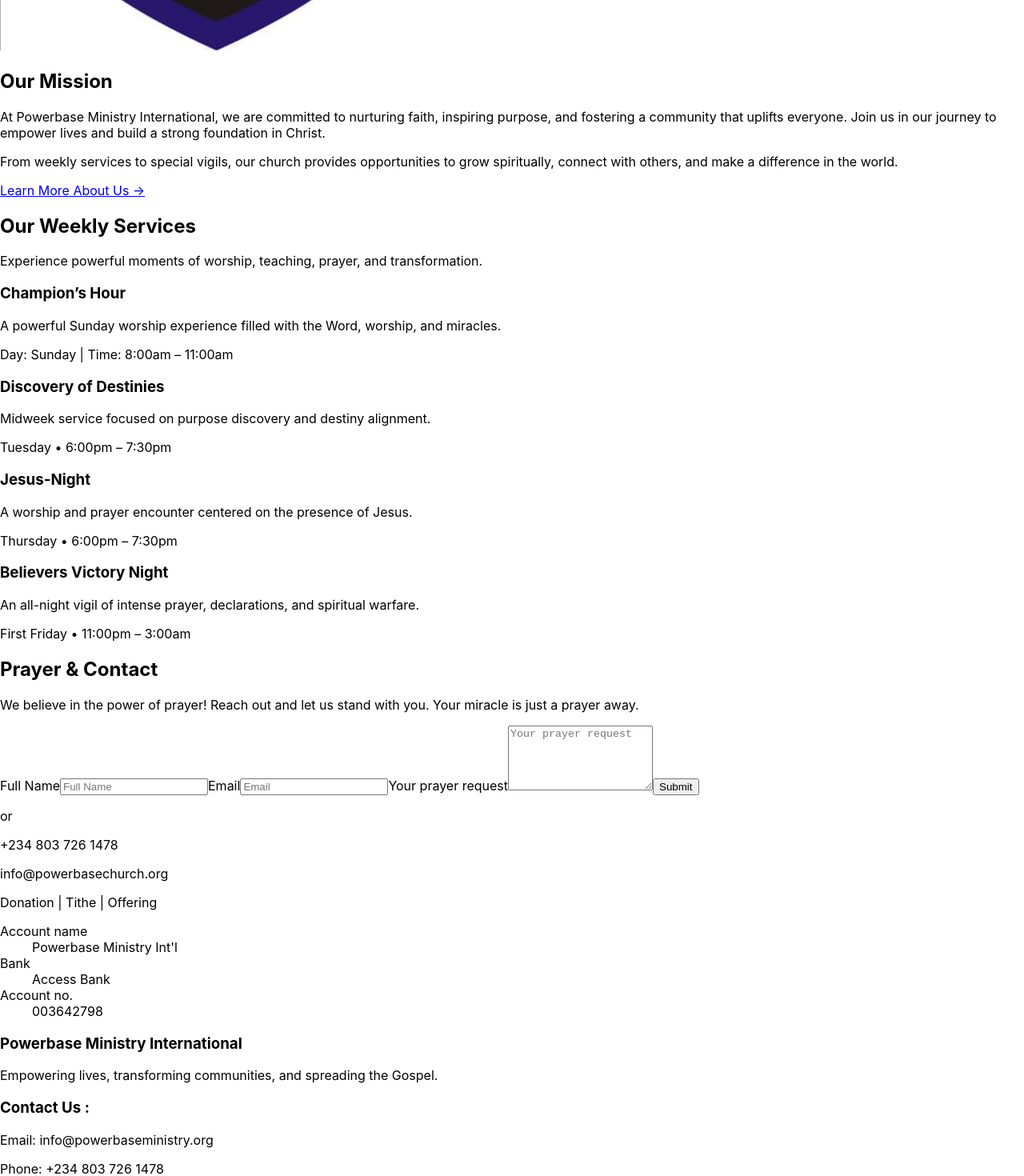
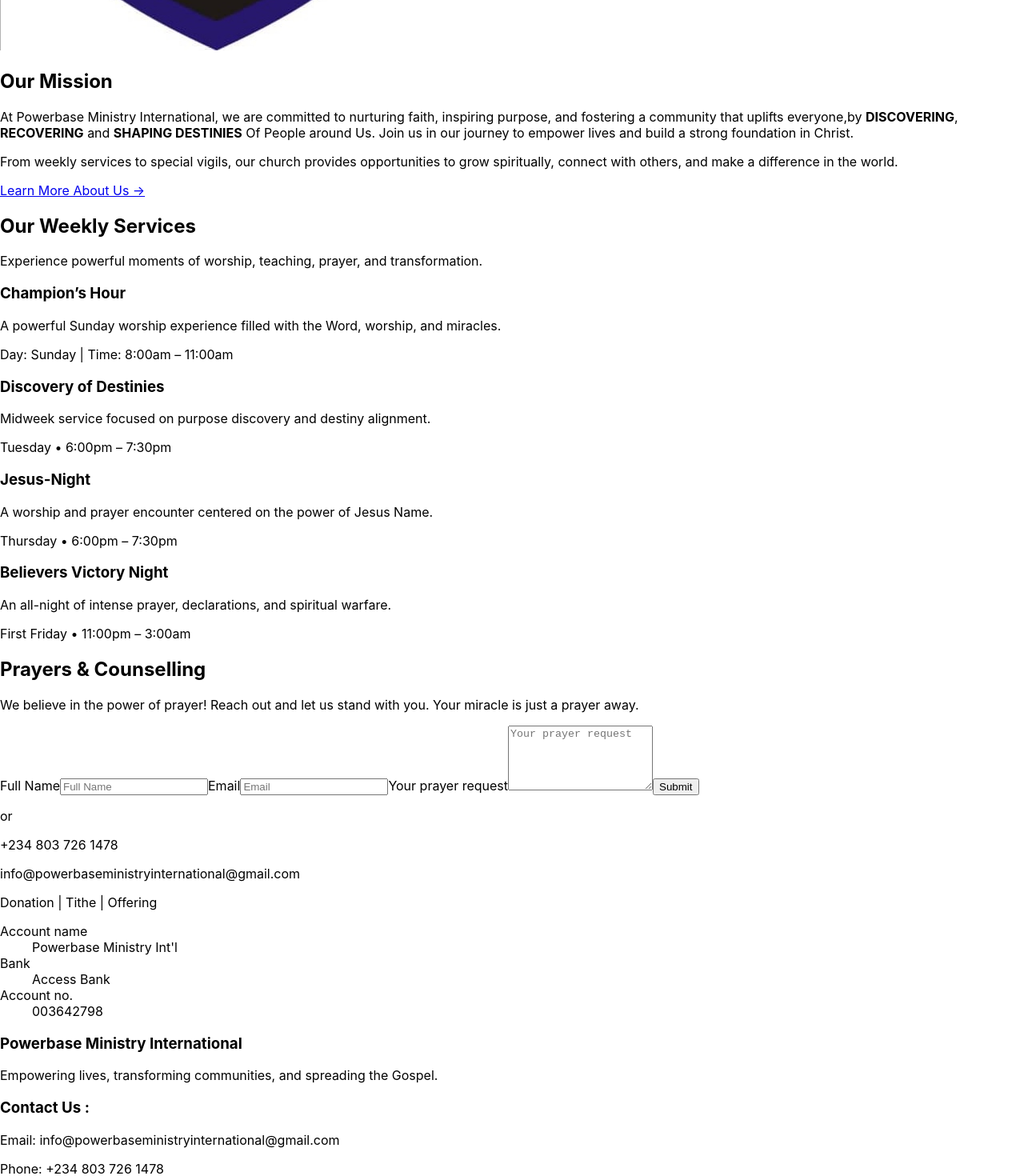
Before and after one commit to Emmycode24/Powerbase-Ministries, a React (Create React App) app: page / in a window 1280 px wide. Shown: the part 2280-3750 px from the top of the page at 80% size. Built offline with nearby package versions, Linux system fonts and the light colour scheme.

Commit message:
improvements added

```diff
--- a/src/App.js
+++ b/src/App.js
@@ -40,7 +40,7 @@
   }
 
   return (
-    <div>
+    <div className="pt-20">
       <Navbar />
       <section id="hero"><Hero /></section>
       <section id="about"><About /></section>
--- a/src/about.js
+++ b/src/about.js
@@ -7,7 +7,7 @@
         <img src={`${process.env.PUBLIC_URL}/powerbase-logo.jpg`} alt="About Powerbase Ministries" className="w-full max-w-md mx-auto rounded-2xl shadow-lg" />
         <div>
           <h2 className="text-4xl font-bold text-purple-900 mb-6">Our Mission</h2>
-          <p className="text-gray-700 text-lg leading-relaxed mb-4">At Powerbase Ministry International, we are committed to nurturing faith, inspiring purpose, and fostering a community that uplifts everyone. Join us in our journey to empower lives and build a strong foundation in Christ.</p>
+          <p className="text-gray-700 text-lg leading-relaxed mb-4">At Powerbase Ministry International, we are committed to nurturing faith, inspiring purpose, and fostering a community that uplifts everyone,by <b>DISCOVERING</b>, <b>RECOVERING</b> and <b>SHAPING DESTINIES</b> Of People around Us. Join us in our journey to empower lives and build a strong foundation in Christ.</p>
           <p className="text-gray-700 text-lg leading-relaxed">From weekly services to special vigils, our church provides opportunities to grow spiritually, connect with others, and make a difference in the world.</p>
           <a href={`${process.env.PUBLIC_URL}/#/about`} className="inline-block mt-6 font-semibold text-purple-800 hover:text-purple-950">Learn More About Us →</a>
         </div>
--- a/src/contact.js
+++ b/src/contact.js
@@ -13,7 +13,7 @@
     <section id="contact" className="pt-32 pb-20 min-h-screen flex flex-col items-center justify-center bg-gradient-to-br from-purple-100 via-pink-50 to-blue-100 relative overflow-hidden">
       <div className="max-w-3xl w-full mx-auto px-6 z-10">
         <div>
-          <h2 className="text-4xl md:text-5xl font-bold text-[var(--purple)] mb-4 text-center animate-fade-in">Prayer &amp; Contact</h2>
+          <h2 className="text-4xl md:text-5xl font-bold text-[var(--purple)] mb-4 text-center animate-fade-in">Prayers &amp; Counselling</h2>
           <p className="text-gray-700 text-center mb-10 animate-fade-in">We believe in the power of prayer! Reach out and let us stand with you. Your miracle is just a prayer away.</p>
         </div>
 
@@ -39,7 +39,7 @@
         <p className="my-8 text-gray-500">or</p>
         <div className="flex flex-col md:flex-row items-center justify-center gap-8 animate-fade-in delay-300">
           <p className="flex items-center gap-2 text-gray-700">+234 803 726 1478</p>
-          <p className="flex items-center gap-2 text-gray-700">info@powerbasechurch.org</p>
+          <p className="flex items-center gap-2 text-gray-700">info@powerbaseministryinternational@gmail.com</p>
         </div>
       </div>
     </section>
--- a/src/footer.js
+++ b/src/footer.js
@@ -4,7 +4,7 @@
   <footer className="bg-slate-950 text-white px-6 py-12">
     <div className="max-w-6xl mx-auto grid gap-8 md:grid-cols-3">
       <div><h3 className="text-xl font-semibold mb-3">Powerbase Ministry International</h3><p className="text-gray-300">Empowering lives, transforming communities, and spreading the Gospel.</p></div>
-      <div><h3 className="text-xl font-semibold mb-3">Contact Us :</h3><p className="text-gray-300">Email: info@powerbaseministry.org</p><p className="text-gray-300">Phone: +234 803 726 1478</p><p className="text-gray-300">Address: 16, Olofuntuyi Street, Baruwa Inside, Ipaja, Lagos State</p></div>
+      <div><h3 className="text-xl font-semibold mb-3">Contact Us :</h3><p className="text-gray-300">Email: info@powerbaseministryinternational@gmail.com</p><p className="text-gray-300">Phone: +234 803 726 1478</p><p className="text-gray-300">Address: 16, Olofuntuyi Street, Baruwa Inside, Ipaja, Lagos State</p></div>
       <div><h3 className="text-xl font-semibold mb-3">Follow Us</h3><p className="text-gray-300">Facebook &nbsp; Instagram &nbsp; YouTube</p></div>
     </div>
     <p className="text-center text-gray-400 mt-10">© 2026 Powerbase Ministry International. All rights reserved.</p>
--- a/src/hero.js
+++ b/src/hero.js
@@ -16,7 +16,7 @@
         <p className="text-lg md:text-xl mb-8">
           Discover, Recover and Shape Destinies.
         </p>
-        <a href="#messages" className="inline-block rounded-full bg-white text-purple-800 px-7 py-3 font-semibold hover:bg-yellow-300">Join Us This Sunday</a>
+        <a href={`${process.env.PUBLIC_URL}/#/visit`} className="inline-block rounded-full bg-white text-purple-800 px-7 py-3 font-semibold hover:bg-yellow-300">Join Us This Sunday</a>
       </div>
     </div>
   );
--- a/src/messages.js
+++ b/src/messages.js
@@ -3,8 +3,8 @@
 const services = [
   ["Champion’s Hour", "A powerful Sunday worship experience filled with the Word, worship, and miracles.", "Day: Sunday | Time: 8:00am – 11:00am"],
   ["Discovery of Destinies", "Midweek service focused on purpose discovery and destiny alignment.", "Tuesday • 6:00pm – 7:30pm"],
-  ["Jesus-Night", "A worship and prayer encounter centered on the presence of Jesus.", "Thursday • 6:00pm – 7:30pm"],
-  ["Believers Victory Night", "An all-night vigil of intense prayer, declarations, and spiritual warfare.", "First Friday • 11:00pm – 3:00am"],
+  ["Jesus-Night", "A worship and prayer encounter centered on the power of Jesus Name.", "Thursday • 6:00pm – 7:30pm"],
+  ["Believers Victory Night", "An all-night of intense prayer, declarations, and spiritual warfare.", "First Friday • 11:00pm – 3:00am"],
 ];
 
 const Messages = () => (
--- a/src/navbar.js
+++ b/src/navbar.js
@@ -5,20 +5,20 @@
   const toggleMenu = () => setIsOpen(!isOpen);
 
   return (
-    <nav className="relative w-full bg-white shadow-sm z-50">
-      <div className="max-w-7xl mx-auto flex justify-between items-center px-6 py-4">
+    <nav className="fixed top-0 left-0 right-0 w-full bg-white/95 backdrop-blur-sm shadow-md z-50">
+      <div className="max-w-7xl mx-auto flex justify-between items-center px-6 py-3">
         <a href={process.env.PUBLIC_URL || "/"} className="flex items-center gap-3 text-xl font-bold text-purple-900">
           <img src={`${process.env.PUBLIC_URL}/powerbase-logo.jpg`} alt="Powerbase Ministries" className="w-10 h-10 object-cover rounded" />
           <span>Powerbase Ministry<br />International</span>
         </a>
 
         {/* Desktop Menu */}
-        <div className="hidden md:flex items-center gap-8 text-gray-700 font-medium">
+        <div className="hidden md:flex items-center gap-7 text-gray-700 font-medium text-sm">
           <a href={process.env.PUBLIC_URL || "/"} className="hover:text-purple-800">Home</a>
           <a href={`${process.env.PUBLIC_URL}/#/about`} className="hover:text-purple-800">About</a>
           <a href={`${process.env.PUBLIC_URL}/#/events`} className="hover:text-purple-800">Events</a>
           <a href={`${process.env.PUBLIC_URL}/#/contact`} className="hover:text-purple-800">Contact</a>
-          <a href={`${process.env.PUBLIC_URL}/#/visit`} className="rounded-full bg-purple-800 text-white px-5 py-3 hover:bg-purple-900">Plan a Visit</a>
+          <a href={`${process.env.PUBLIC_URL}/#/visit`} className="rounded-full bg-purple-800 text-white px-5 py-2.5 hover:bg-purple-900">Plan a Visit</a>
         </div>
 
 
--- a/src/pages.js
+++ b/src/pages.js
@@ -17,10 +17,10 @@
 const aboutValues = ["Faith", "Love", "Excellence", "Integrity"];
 
 const pastors = [
-  ["REV. Dr John Chinedu Oliver", "SETMAN"],
-  ["Pastor Priestley Abrahams", "Lead Pastor"],
-  ["Pastor Augustine Chinomso", "Head-quarters Pastor"],
-  ["Pastor Charity Richards", "Pastor"],
+  ["REV. Dr John Chinedu Oliver", "SETMAN"],<br>HEAD-QUARTERS</br>,
+  ["REV. Priestley Abrahams", "Lead Pastor","Ishefun Branch"],
+  ["Pastor Augustine Chinomso", "Branch Pastor", "Baruwa Branch"],
+  ["REV. Charity Richards", "Pastor", "Baruwa Branch"],
 ];
 
 export const AboutPage = () => (
@@ -36,12 +36,12 @@
           <article className="group bg-white rounded-xl p-8 shadow hover:shadow-lg hover:bg-purple-500 transition cursor-pointer">
             <img src={`${process.env.PUBLIC_URL}/powerbase-logo.jpg`} alt="Our Mission" className="w-24 h-24 object-cover rounded-full mx-auto mb-5" />
             <h2 className="text-2xl font-bold text-[var(--purple)] group-hover:text-white transition mb-4">Our Mission</h2>
-            <p className="text-gray-700 group-hover:text-white transition-colors duration-300 leading-relaxed">As we praise and worship in spirit and truth, Thoroughly Empowered by the Holy Spirit, Based on the total, holy, infallible Word of God. United to fight corruption in our society and take our world for Jesus. Powerbase is where DESTINIES are DICCOVERED, RECOVERED and SHAPED. True worshippers of the living God are developed for God alone.</p>
+            <p className="text-gray-700 group-hover:text-white transition-colors duration-300 leading-relaxed">As we praise and worship in spirit and truth, Thoroughly Empowered by the Holy Spirit, based on the total, holy, infallible Word of God as united force to fight corruption in our society and  to take our world for Jesus. Powerbase is where DESTINIES are DICCOVERED, RECOVERED and SHAPED, and true worshippers of the living God are developed for God alone.</p>
           </article>
           <article className="group bg-white rounded-xl p-8 shadow hover:shadow-lg hover:bg-purple-500 transition cursor-pointer">
             <img src={`${process.env.PUBLIC_URL}/powerbase-logo.jpg`} alt="Our Vision" className="w-24 h-24 object-cover rounded-full mx-auto mb-5" />
             <h2 className="text-2xl font-bold text-[var(--purple)] group-hover:text-white transition mb-4">Our Vision</h2>
-            <p className="text-gray-700 group-hover:text-white transition-colors duration-300 font-medium">To Discover, Recover, and Shape Destinies.</p>
+            <p className="text-gray-700 group-hover:text-white transition-colors duration-300 font-medium">To Discover, Recover, and Shape Destinies, re-positioning them for greater opportunities.</p>
           </article>
         </section>
 
--- a/src/visit.js
+++ b/src/visit.js
@@ -14,6 +14,7 @@
       <div className="max-w-3xl w-full mx-auto px-6 z-10">
         <div className="text-center animate-fade-in">
           <h1 className="text-4xl md:text-5xl font-bold text-[var(--purple)] mb-4">Plan a Visit</h1>
+          <p className="text-lg text-gray-700 mb-2">Let’s join us this Sunday as we gather in worship, prayer, and the Word.</p>
           <p className="text-gray-700 mb-10">We look forward to welcoming you. Let us know when you plan to join us.</p>
         </div>
 
```
